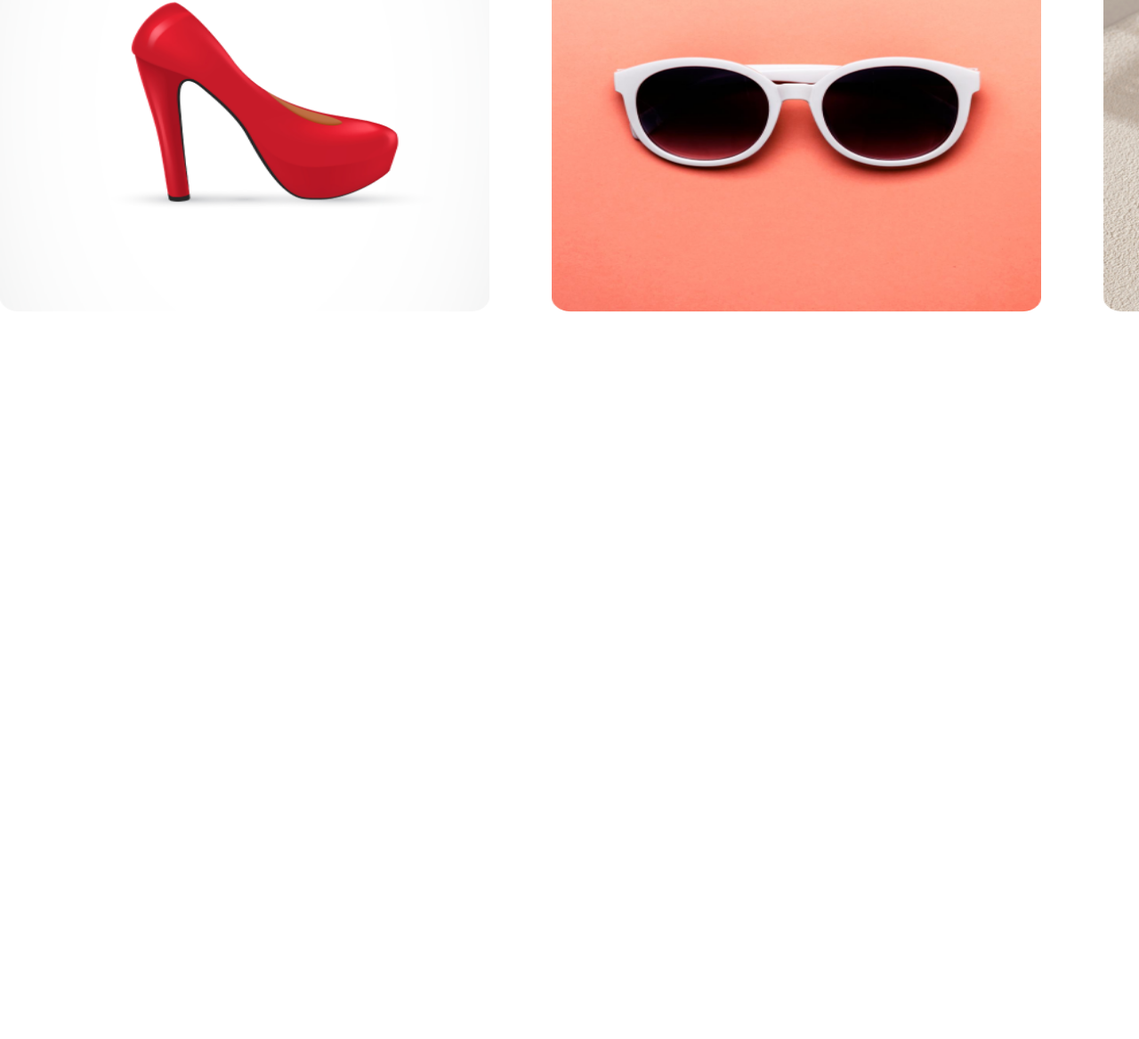
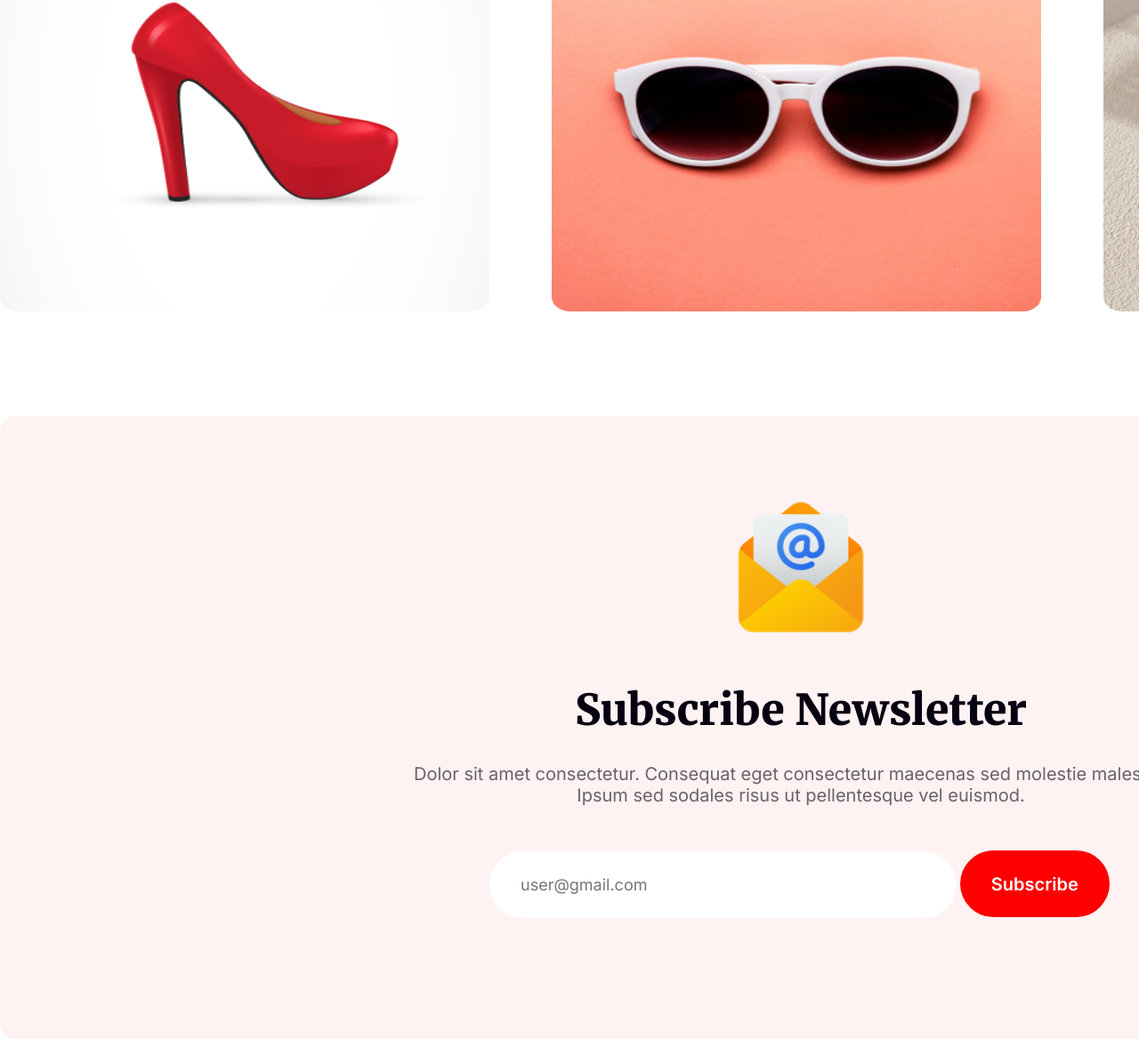
Before and after one commit to NureAlam68/website-landing-page, a plain HTML site: page index.html in a window 1280 px wide. Shown: the part 6158-7326 px from the top of the page at 89% size. Before the commit the page ends 6513 px from the top, so only its background shows below. Drawn offline with Linux system fonts and the light colour scheme.

Commit message:
added newsletters section

```diff
--- a/index.html
+++ b/index.html
@@ -109,6 +109,17 @@
                     </div>
                 </div>
         </section>
+        <section class="newsletters">
+            <div class="message-img">
+                <img src="images/message.png" alt="">
+            </div>
+            <h1>Subscribe Newsletter</h1>
+            <p>Dolor sit amet consectetur. Consequat eget consectetur maecenas sed molestie malesuada.<br> Ipsum sed sodales risus ut pellentesque vel euismod. </p>
+            <div class="input-container">
+                <input id="input-text" type="text" placeholder="user@gmail.com">
+            <input id="input-submit" type="submit" value="Subscribe">
+            </div>
+        </section>
     </main>
 </body>
 </html>
--- a/styles/style.css
+++ b/styles/style.css
@@ -414,3 +414,74 @@ body {
     height: 100%;
     width: 100%;
 }
+
+.newsletters {
+    width: 1800px;
+    height: 700px;
+    margin: 0 auto;
+    margin-top: 120px;
+    border-radius: 16px;
+    background: rgba(255, 0, 0, 0.05);
+    display: flex;
+    flex-direction: column;
+    align-items: center;
+}
+
+.message-img {
+    height: 160px;
+    width: 160px;
+    margin-top: 90px;
+}
+
+.message-img img {
+    height: 100%;
+    width: 100%;
+}
+
+.newsletters h1 {
+    color: rgb(7, 2, 17);
+    font-family: Merriweather;
+    font-size: 48px;
+    font-weight: 900;
+    text-align: center;
+    margin-top: 50px;
+}
+
+.newsletters p {
+    color: rgba(7, 2, 17, 0.6);
+    font-family: Inter;
+    font-size: 20px;
+    font-weight: 400;
+    text-align: center;
+    margin-top: 30px;
+}
+
+.input-container {
+    margin-top: 50px;
+    height: 75px;
+    width: 700px;
+}
+
+#input-text {
+    height: 100%;
+    width: 75%;
+    border-radius: 50px;
+    padding-left: 35px;
+    color: rgba(7, 2, 17, 0.3);
+    font-family: Inter;
+    font-size: 18px;
+    font-weight: 400;
+    border: none;
+}
+
+#input-submit {
+    height: 100%;
+    width: 24%;
+    border-radius: 50px;
+    background: rgb(255, 0, 0);
+    color: rgb(255, 255, 255);
+    font-family: Inter;
+    font-size: 20px;
+    font-weight: 600;
+    border: none;
+}
```
